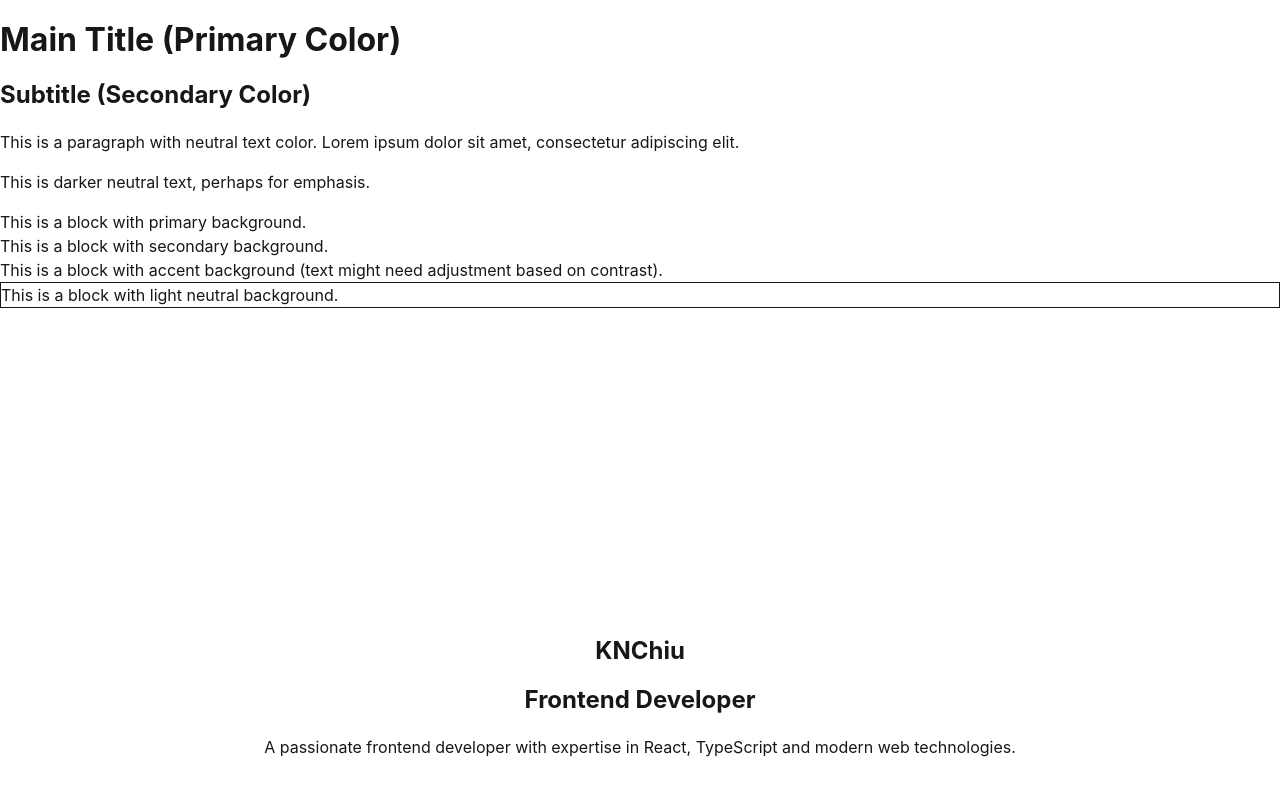
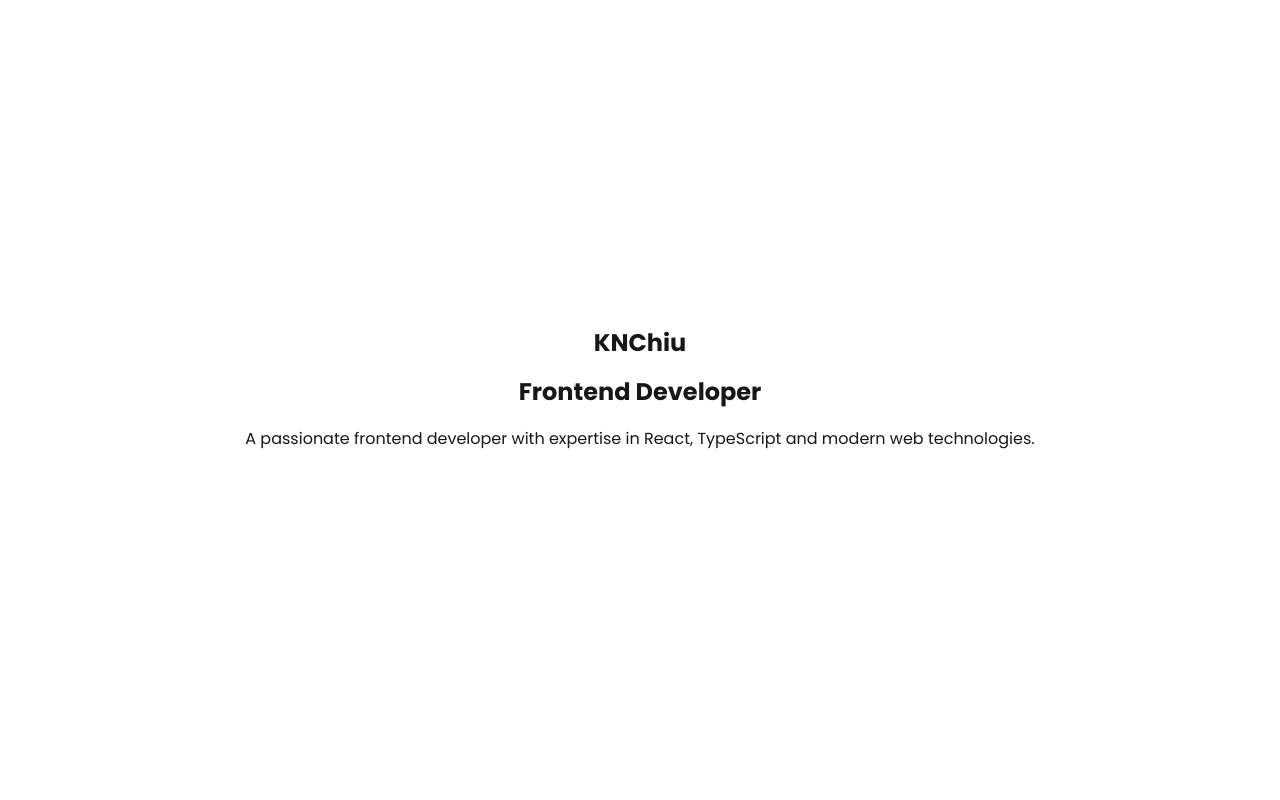
Before and after one commit to KNChiu/personal_web, a React (Vite) app: page / in a window 1280 px wide. Shown: the top 800 px of the page. Built offline with nearby package versions, Linux system fonts and the light colour scheme.

Commit message:
feat: 移除不必要的 Tailwind CLI 依賴，調整 App 元件樣式，新增測試 HTML 檔案，更新 index.html 標題與樣式

```diff
--- a/index.html
+++ b/index.html
@@ -4,29 +4,24 @@
     <meta charset="UTF-8" />
     <link rel="icon" type="image/svg+xml" href="/vite.svg" />
     <meta name="viewport" content="width=device-width, initial-scale=1.0" />
-    <title>Vite + React + TS - Style Guide</title>
-    <!-- Removed the redundant CSS link as Vite handles this through JS imports -->
+    <title>個人網站</title>
+    <!-- 添加 Google Fonts -->
+    <link rel="preconnect" href="https://fonts.googleapis.com">
+    <link rel="preconnect" href="https://fonts.gstatic.com" crossorigin>
+    <link href="https://fonts.googleapis.com/css2?family=Poppins:wght@300;400;500;600;700&display=swap" rel="stylesheet">
+    <!-- 添加內聯樣式以測試 -->
+    <style>
+      body {
+        margin: 0;
+        padding: 0;
+        font-family: 'Poppins', sans-serif;
+      }
+      #root {
+        min-height: 100vh;
+      }
+    </style>
   </head>
-  <body class="p-8">
-    <div class="mb-8 p-4 bg-white shadow rounded">
-      <h1 class="text-3xl font-bold text-primary mb-2">Main Title (Primary Color)</h1>
-      <h2 class="text-2xl font-semibold text-secondary mb-2">Subtitle (Secondary Color)</h2>
-      <p class="text-neutral mb-1">This is a paragraph with neutral text color. Lorem ipsum dolor sit amet, consectetur adipiscing elit.</p>
-      <p class="text-neutral-dark font-medium">This is darker neutral text, perhaps for emphasis.</p>
-      <div class="mt-4 p-4 bg-primary text-white rounded">
-        This is a block with primary background.
-      </div>
-      <div class="mt-2 p-4 bg-secondary text-white rounded">
-        This is a block with secondary background.
-      </div>
-      <div class="mt-2 p-4 bg-accent text-black rounded">
-        This is a block with accent background (text might need adjustment based on contrast).
-      </div>
-      <div class="mt-2 p-4 bg-neutral-light border border-neutral rounded">
-        This is a block with light neutral background.
-      </div>
-    </div>
-
+  <body>
     <div id="root"></div>
     <script type="module" src="/src/main.tsx"></script>
   </body>
--- a/package.json
+++ b/package.json
@@ -15,7 +15,6 @@
   },
   "devDependencies": {
     "@eslint/js": "^9.25.0",
-    "@tailwindcss/cli": "^4.1.7",
     "@tailwindcss/postcss": "^4.1.7",
     "@types/react": "^19.1.2",
     "@types/react-dom": "^19.1.2",
--- a/src/App.tsx
+++ b/src/App.tsx
@@ -11,7 +11,9 @@
 
 const App: React.FC = () => {
   return (
-    <div className="app min-h-screen">
+    <div className="app min-h-screen bg-white">
+      {/* 添加明確的樣式和佈局 */}
+      <div className="flex flex-col w-full">
         <Hero />
         <About />
         <Skills />
@@ -19,6 +21,7 @@
         <Contact />
         <Footer />
       </div>
+    </div>
   );
 };
 
--- /dev/null
+++ b/test.html
@@ -0,0 +1,43 @@
+<!DOCTYPE html>
+<html lang="en">
+<head>
+  <meta charset="UTF-8">
+  <meta name="viewport" content="width=device-width, initial-scale=1.0">
+  <title>Tailwind CSS 測試</title>
+  <script src="https://cdn.tailwindcss.com"></script>
+</head>
+<body class="bg-gray-100 min-h-screen">
+  <div class="container mx-auto px-4 py-8">
+    <h1 class="text-3xl font-bold text-blue-600 mb-4">Tailwind CSS 測試</h1>
+
+    <div class="grid grid-cols-1 md:grid-cols-2 gap-6 mb-8">
+      <div class="bg-white p-6 rounded-lg shadow-md">
+        <h2 class="text-xl font-semibold mb-2">左欄</h2>
+        <p class="text-gray-700">這是左欄的內容，用於測試左右兩欄佈局。</p>
+      </div>
+
+      <div class="bg-white p-6 rounded-lg shadow-md">
+        <h2 class="text-xl font-semibold mb-2">右欄</h2>
+        <p class="text-gray-700">這是右欄的內容，用於測試左右兩欄佈局。</p>
+      </div>
+    </div>
+
+    <div class="grid grid-cols-1 sm:grid-cols-2 lg:grid-cols-3 gap-6">
+      <div class="bg-white p-6 rounded-lg shadow-md">
+        <h2 class="text-xl font-semibold mb-2">卡片 1</h2>
+        <p class="text-gray-700">這是卡片 1 的內容，用於測試卡片式設計。</p>
+      </div>
+
+      <div class="bg-white p-6 rounded-lg shadow-md">
+        <h2 class="text-xl font-semibold mb-2">卡片 2</h2>
+        <p class="text-gray-700">這是卡片 2 的內容，用於測試卡片式設計。</p>
+      </div>
+
+      <div class="bg-white p-6 rounded-lg shadow-md">
+        <h2 class="text-xl font-semibold mb-2">卡片 3</h2>
+        <p class="text-gray-700">這是卡片 3 的內容，用於測試卡片式設計。</p>
+      </div>
+    </div>
+  </div>
+</body>
+</html>
```
Also changed, not shown: 1 other file (tests, documents, lock files or other folders). Lines whose indentation alone changed are shown as unchanged.
